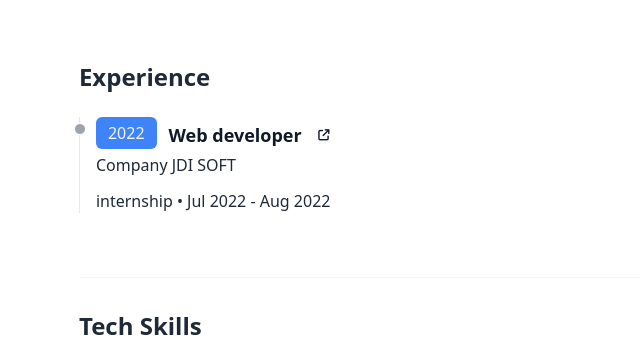
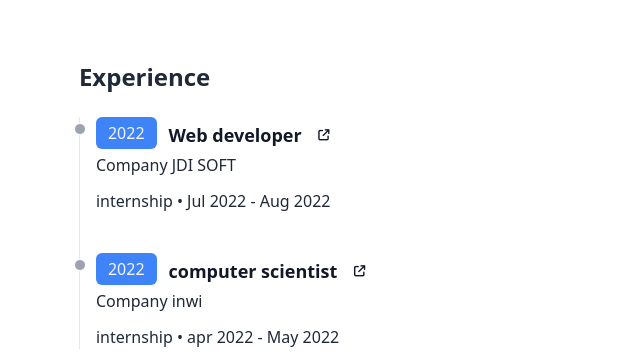
Before and after one commit to youneshimi/porfolio, a website built with Vite: page index.html in a window 1280 px wide. Shown: the part 1086-1449 px from the top of the page, without its empty margins (286-926 px from the left). Built offline with nearby package versions, Linux system fonts and the light colour scheme.

Commit message:
three commit

```diff
--- a/assets/js/Experience.js
+++ b/assets/js/Experience.js
@@ -7,6 +7,15 @@ const Experience = [
             /* name: "Programming Hero", */
             shortName: "internship",
             duration: "Jul 2022 - Aug 2022"
+        }
+    }, {
+        title: "computer scientist",
+        year: 2022,
+        description: "Company  inwi",
+        institute: {
+            /* name: "Programming Hero", */
+            shortName: "internship",
+            duration: "apr 2022 - May 2022"
         }
     },
 ];
--- a/index.html
+++ b/index.html
@@ -72,7 +72,7 @@
         <!-- Main content left -->
         <div class="lg:pr-8 w-2/6 lg:w-full pb-4 lg:pb-">
           <img class="w-full rounded-full  p-1 ring-2 ring-blue-400 dark:ring-gray-500 shadow-lg"
-            src="./images/profile-pic(5).png" alt="Nayan">
+            src="./images/2 png.png" alt="Nayan">
         </div>
         <!-- Main content right -->
         <div>
```
Also changed, not shown: public/images/2 png.png (added).
